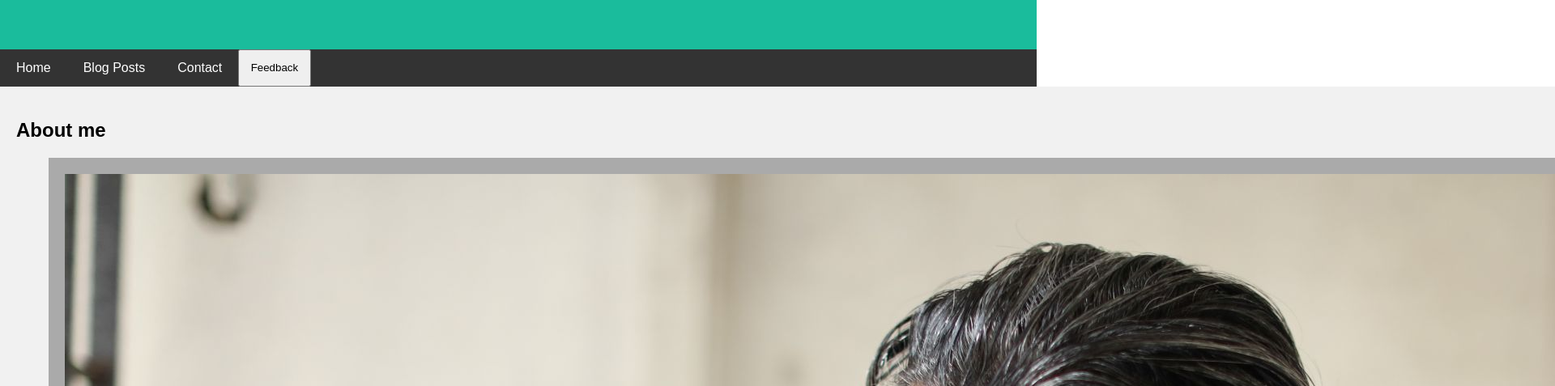
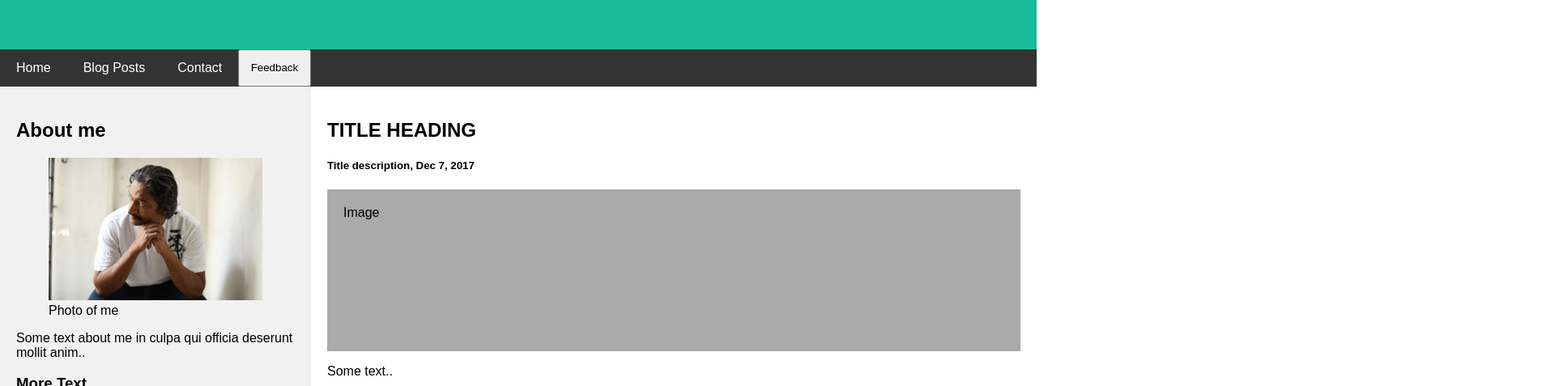
Before and after one commit to vrshyam/Personal-Blog-Website, a plain HTML site: page index.html in a window 1280 px wide. Shown: the part 139-616 px from the top of the page at 81% size, 1920 px wide, since content can reach past the window. Drawn offline with Linux system fonts and the light colour scheme.

Commit message:
imgcaption

```diff
--- a/CSS/styles.css
+++ b/CSS/styles.css
@@ -48,3 +48,7 @@ button{
     padding: 1em;
 
 }
+
+.selfie{
+  width: 100%;
+}
--- a/index.html
+++ b/index.html
@@ -25,8 +25,8 @@
      <div class="side">
          <h2>About me</h2>
 
-         <figure class="fakeimg">
-            <img src="./images/shyam.jpg" alt="Photo of me" >
+         <figure>
+            <img class= "selfie" src="./images/shyam.jpg" alt="Photo of me" >
             <figcaption>Photo of me</figcaption>
           </figure>
 
```
